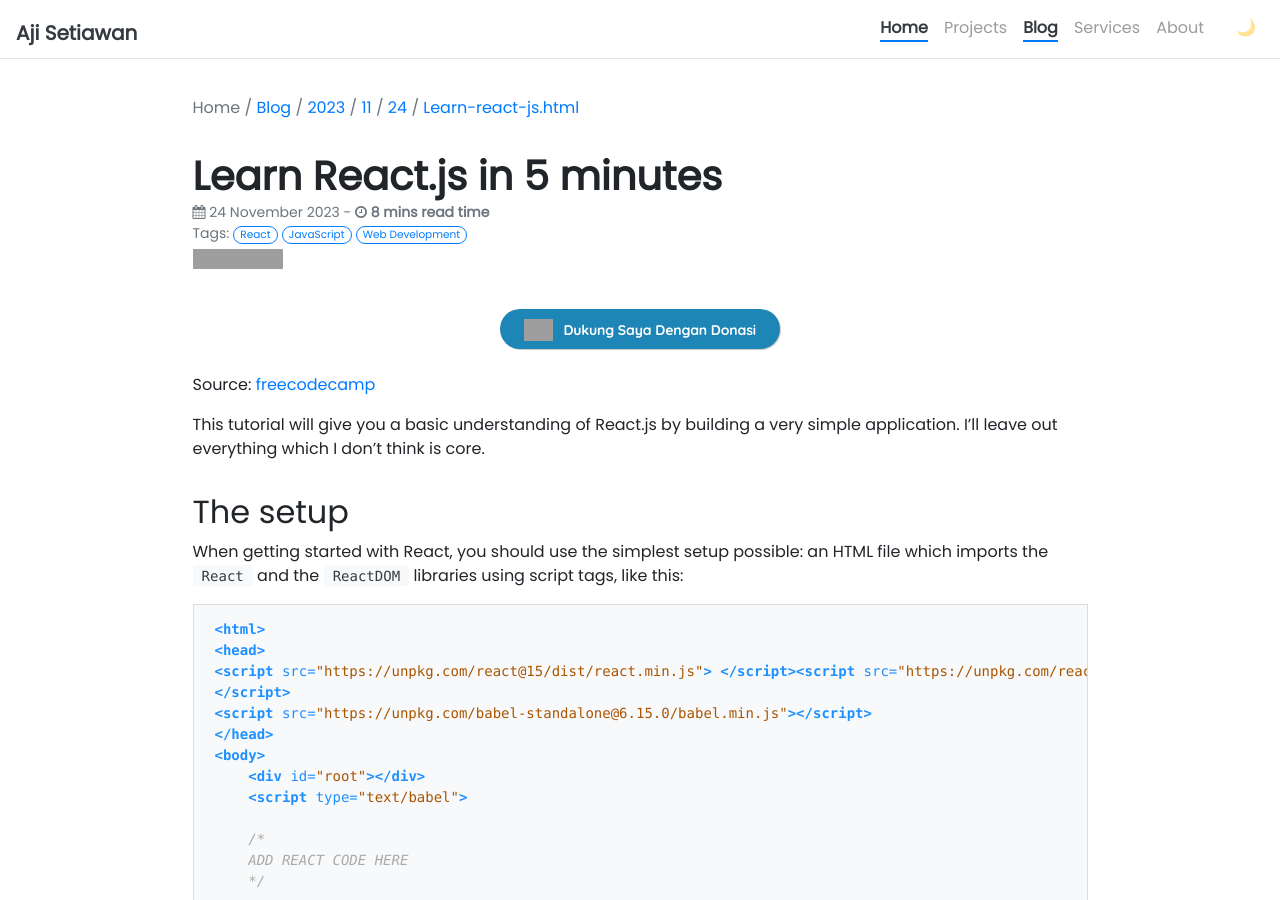
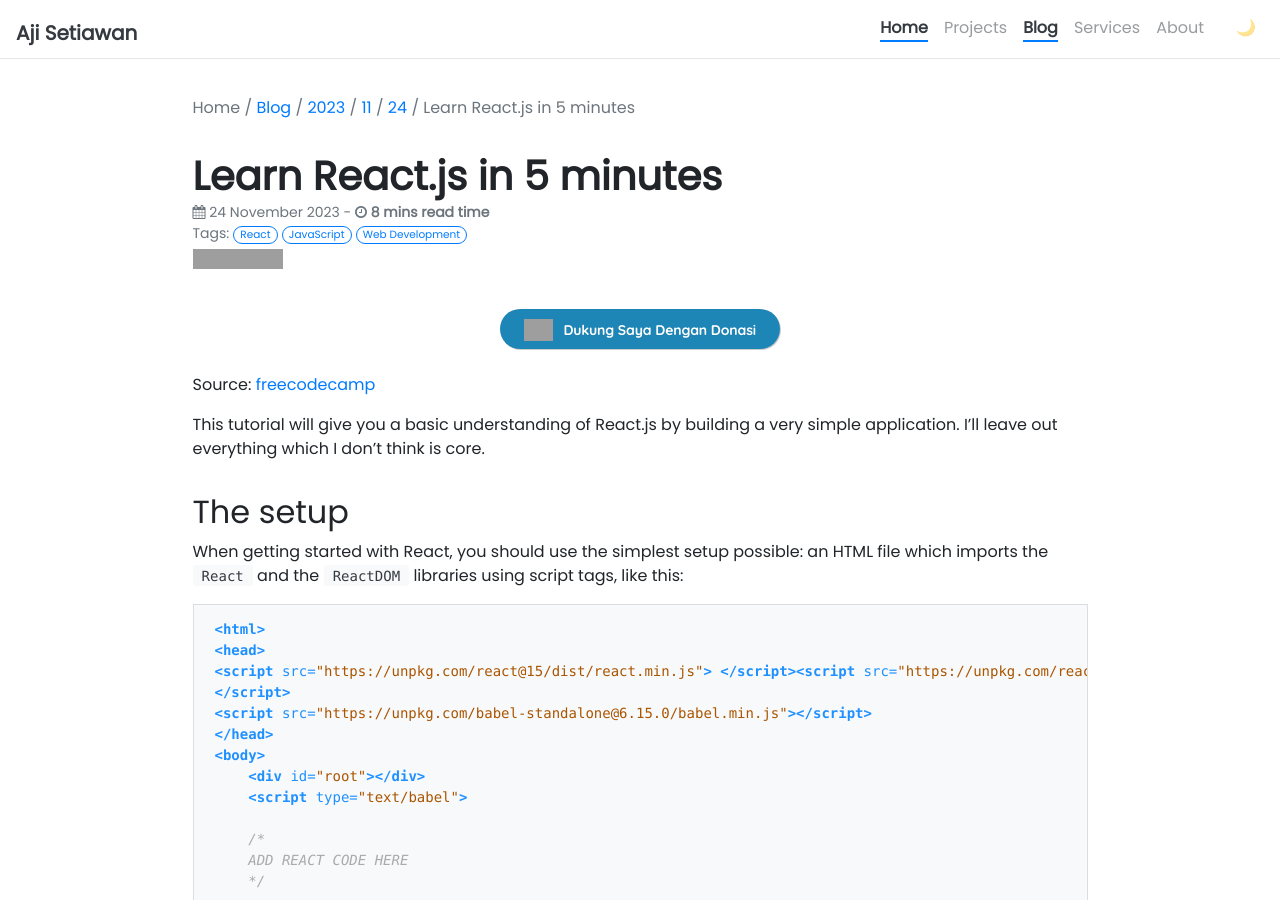
Before and after one commit to ajisetiawan716/ajisetiawan716.github.io, a Jekyll site: the page built from _posts/2023-11-24-learn-react-js.md, in a window 1280 px wide and 900 px high. Built offline with Jekyll 4.4.1, drawn with Linux system fonts in a browser that asks for light colours; nearby versions of some CDN libraries; our own code applies the rules of GitHub Pages for plain Markdown files; comment, search, counter and statistics services are not loaded; grey boxes are pictures that could not be loaded.

Commit message:
Update breadcrumbs.html

```diff
--- a/_includes/breadcrumbs.html
+++ b/_includes/breadcrumbs.html
@@ -1,13 +1,11 @@
 <div id="breadcrumbs" class="text-muted">
-  {% assign crumbs = page.url | remove:'/index.html' | split: '/' %}
-  <a href="/" class="text-muted">Home</a>
-  {% for crumb in crumbs offset: 1 %}
-    {% if crumb contains '.html' %}
-      {% assign crumb_array = crumb | split: '.' %}
-      {% assign crumb = crumb_array[0] %}
-    {% endif %}
-    {% if crumb != '' and crumb | contains: '-' == false and crumb | contains: ' ' == false %}
-      / <a href="{% assign crumb_limit = forloop.index | plus: 1 %}{% for i in (1..crumb_limit) %}{{ crumbs[i] }}/{% endfor %}">{{ crumb | capitalize }}</a>
-    {% endif %}
-  {% endfor %}
+{% assign crumbs = page.url | remove:'/index.html' | split: '/' %}
+<a href="/" class="text-muted">Home</a>
+{% for crumb in crumbs offset: 1 %}
+  {% if forloop.last %}
+    / {{ page.title }}
+  {% else %}
+    / <a href="{% assign crumb_limit = forloop.index | plus: 1 %}{% for crumb in crumbs limit: crumb_limit %}{{ crumb | append: '/' }}{% endfor %}">{{ crumb | replace:'-',' ' | remove:'.html' | capitalize }}</a>
+  {% endif %}
+{% endfor %}
 </div>
```
